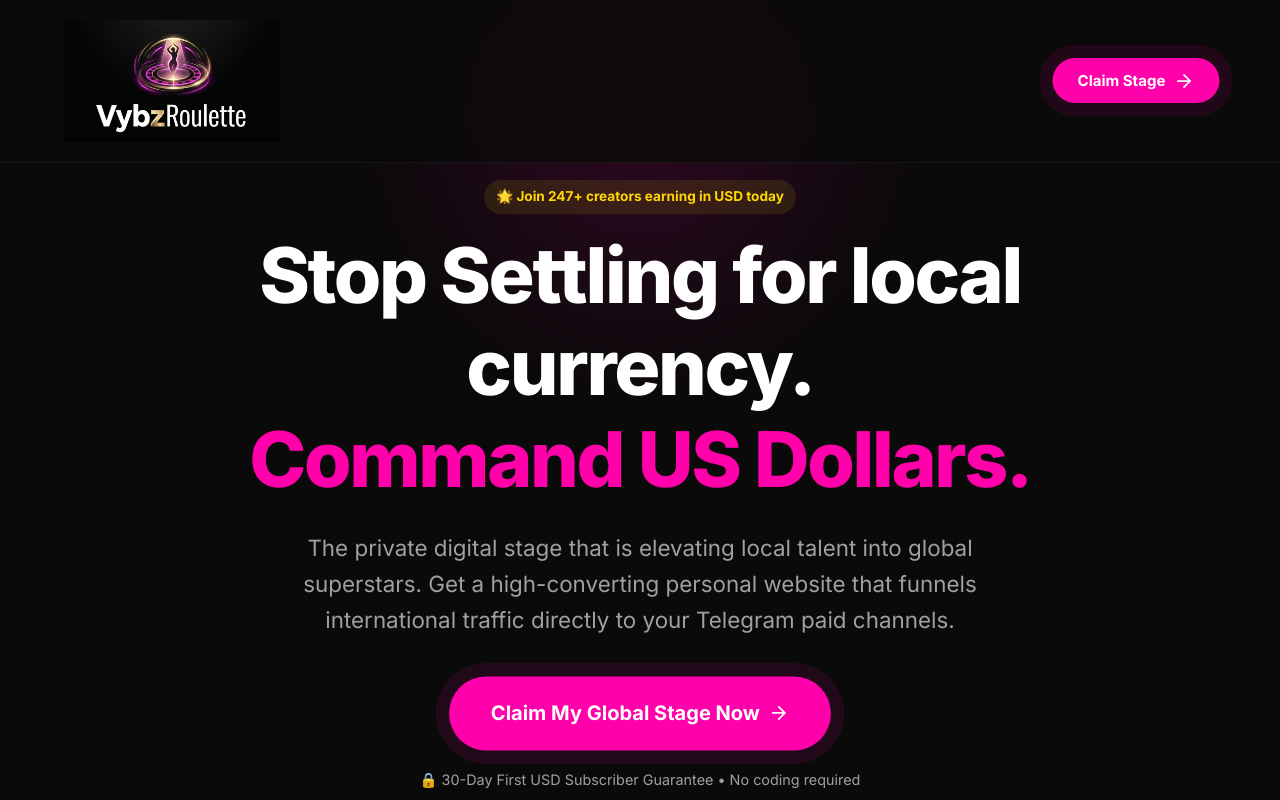
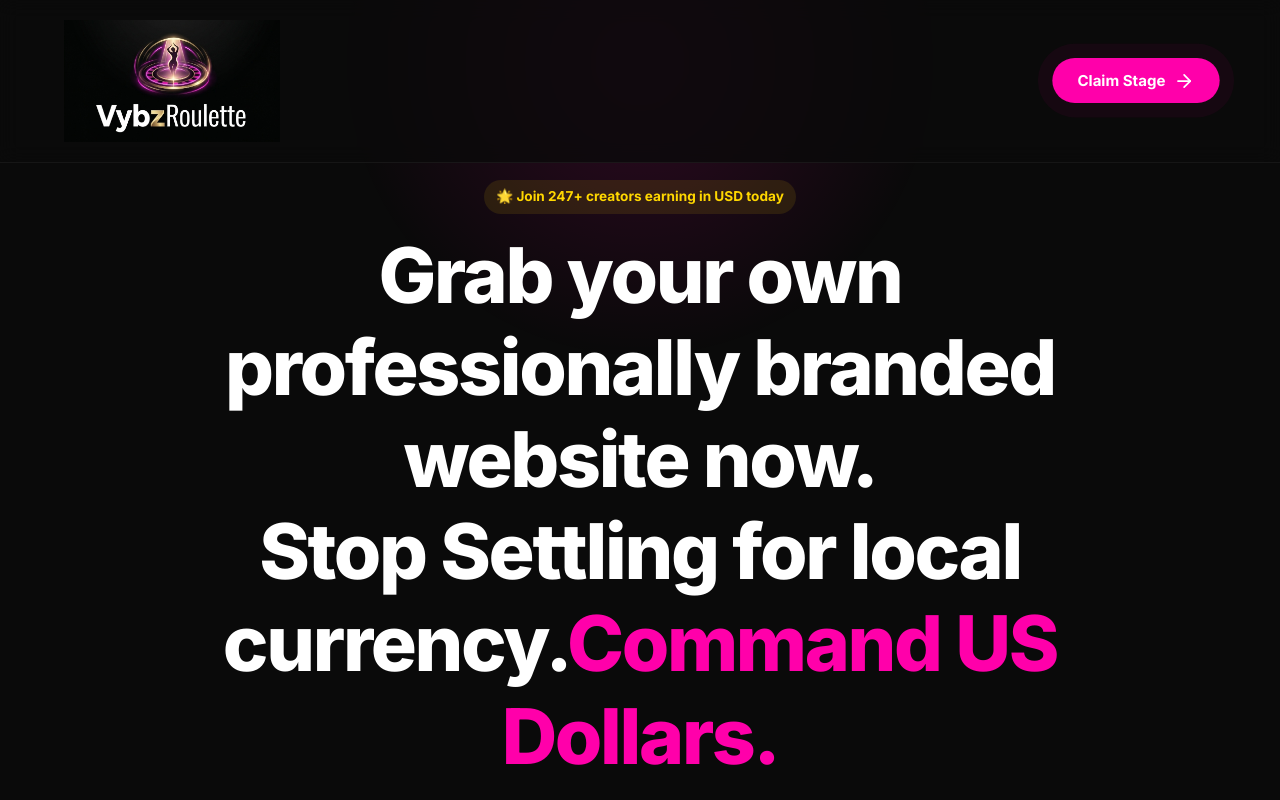
Before and after one commit to redundancybido-beep/vybzroulette, a React (Vite) app: page / in a window 1280 px wide. Shown: the top 800 px of the page. Built offline with nearby package versions, Linux system fonts and the light colour scheme; no server answers.

Commit message:
website cta

```diff
--- a/src/App.jsx
+++ b/src/App.jsx
@@ -31,8 +31,9 @@ const Hero = () => (
       🌟 Join 247+ creators earning in USD today
     </div>
     <h1>
+      Grab your own professionally branded website now.
+      <br />
       Stop Settling for local currency.
-      <br />
       <span className="text-magenta">Command US Dollars.</span>
     </h1>
     <p>
```
